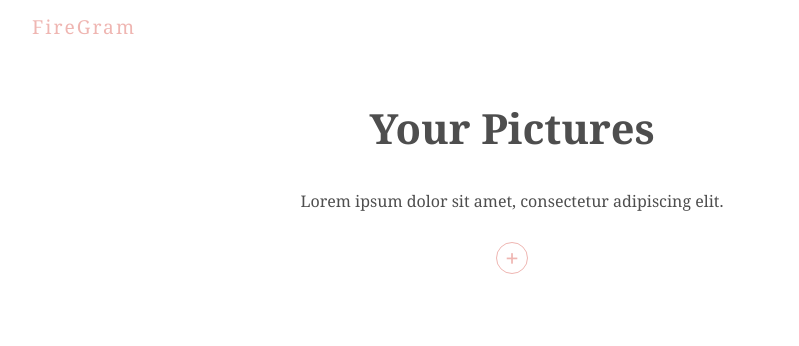
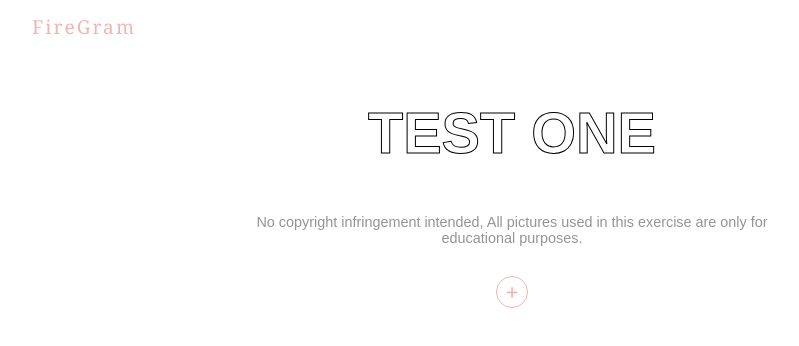
Before and after one commit to nadiamariduena/Firegram, a React (Create React App) app: page / in a window 1280 px wide. Shown: the top 346 px of the page, without its empty margins (128-927 px from the left). Built offline with nearby package versions, Linux system fonts and the light colour scheme; no server answers; the database is empty.

Commit message:
styles update

```diff
--- a/src/comps/Title.js
+++ b/src/comps/Title.js
@@ -1,13 +1,16 @@
-import React from 'react';
+import React from "react";
 
 const Title = () => {
   return (
     <div className="title">
       <h1>FireGram</h1>
-      <h2>Your Pictures</h2>
-      <p>Lorem ipsum dolor sit amet, consectetur adipiscing elit.</p>
+      <h2>Test One</h2>
+      <p>
+        No copyright infringement intended, All pictures used in this exercise
+        are only for educational purposes.
+      </p>
     </div>
-  )
-}
+  );
+};
 
 export default Title;
--- a/src/index.css
+++ b/src/index.css
@@ -27,7 +27,7 @@ body {
 }
 .title h2 {
   margin-top: 60px;
-  font-size: 2.6rem;
+  font-size: 3.6rem;
 }
 
 /* upload form styles */
@@ -136,3 +136,19 @@ label:hover {
   box-shadow: 3px 5px 7px rgba(0, 0, 0, 0.5);
   border: 3px solid white;
 }
+p {
+  margin: 0 auto;
+  color: rgb(148, 148, 148);
+  width: 60%;
+  font-family: sans-serif;
+  font-size: 0.9em;
+}
+h2 {
+  font-family: Arial, Helvetica, sans-serif;
+  text-transform: uppercase;
+
+  font-size: 2rem;
+  color: #000;
+  -webkit-text-fill-color: transparent;
+  -webkit-text-stroke-width: 1px;
+}
```
